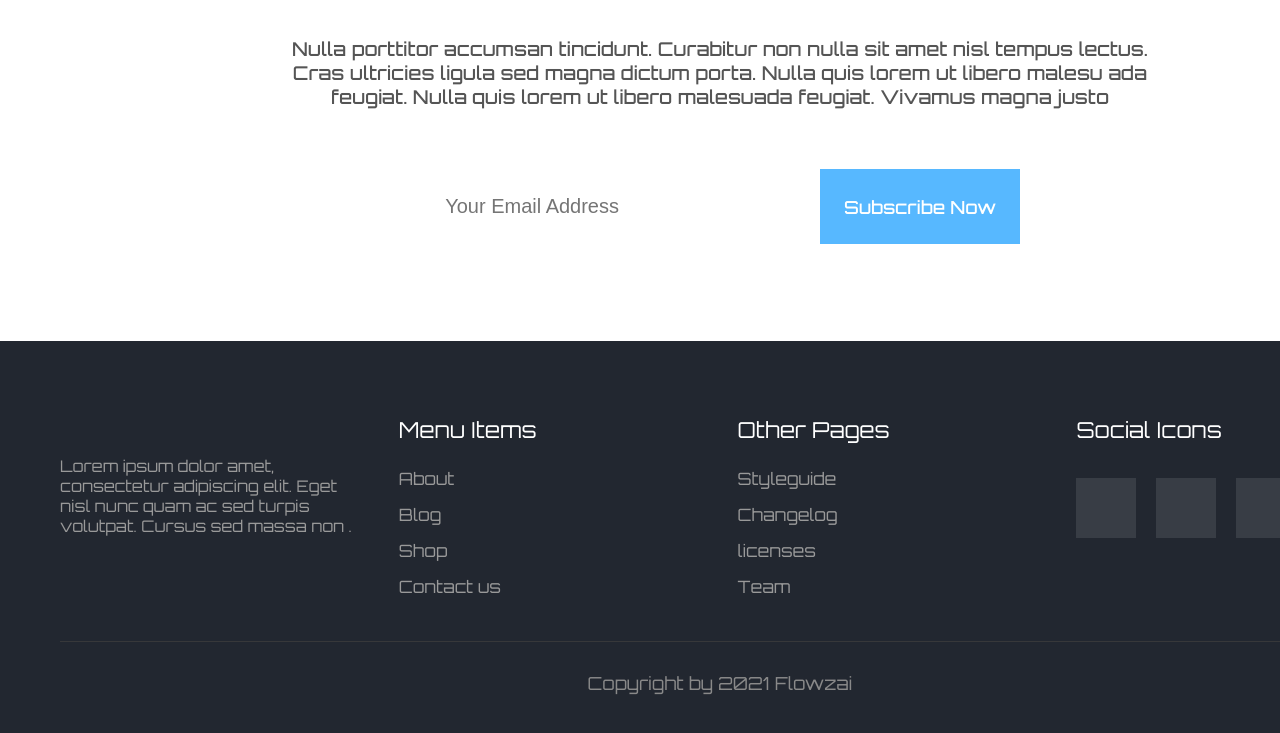
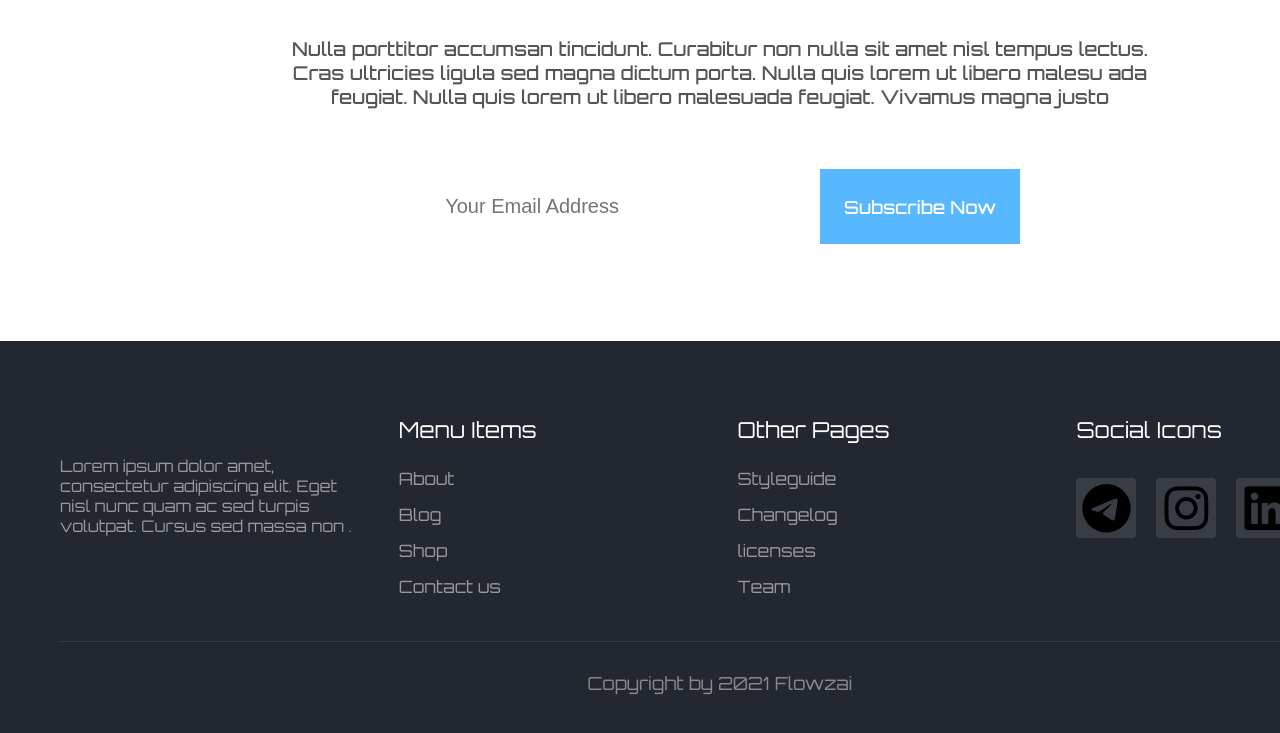
Before and after one commit to umarchikfayzullaev/o-zimniki-2, a plain HTML site: page index.html in a window 1280 px wide. Shown: the part 5787-6520 px from the top of the page. Drawn offline with Linux system fonts and the light colour scheme.

Commit message:
thats all

```diff
--- a/css/style.scss
+++ b/css/style.scss
@@ -714,6 +714,16 @@ footer{
                             width: 60px;
                             height: 60px;
                             background-color: #383D45;
+                            transition: .4s ease;
+                            font-size: 50px;
+                            display: flex;
+                            justify-content: center;
+                            align-items: center;
+                            border-radius: 3px;
+                        }
+                        .footer_items:hover{
+                            background-color: #999999;
+                            color: white;
                         }
                     }
                 }
--- a/index.html
+++ b/index.html
@@ -260,10 +260,18 @@
                 <li class="footer_item">
                     <p class="footer_texts">Social Icons</p>
                     <ul class="footer_board">
-                        <li class="footer_items"></li>
-                        <li class="footer_items"></li>
-                        <li class="footer_items"></li>
-                        <li class="footer_items"></li>
+                        <li class="footer_items">
+                            <i class="fa-brands fa-telegram"></i>
+                        </li>
+                        <li class="footer_items">
+                            <i class="fa-brands fa-instagram"></i>
+                        </li>
+                        <li class="footer_items">
+                            <i class="fa-brands fa-linkedin"></i>
+                        </li>
+                        <li class="footer_items">
+                            <i class="fa-brands fa-whatsapp"></i>
+                        </li>
                     </ul>
                 </li>
             </ul>
```
Also changed, not shown: css/style.css, 1 other file.
